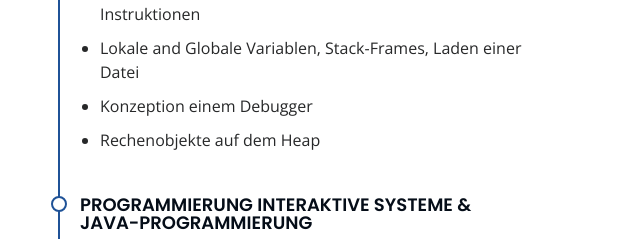
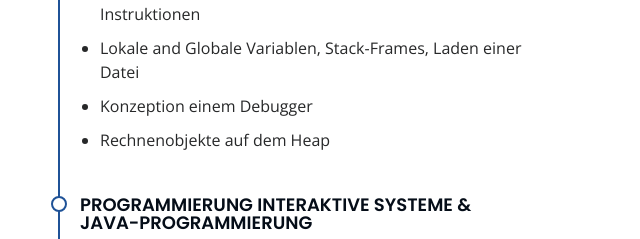
Before and after one commit to winniecarole/cv, a plain HTML site: page index.html in a window 1280 px wide. Shown: the part 4781-5020 px from the top of the page, 254-894 px from the left. Drawn offline with nearby package versions, Linux system fonts and the light colour scheme.

Commit message:
fehler korrigieren

```diff
--- a/index.html
+++ b/index.html
@@ -487,7 +487,7 @@
                 <li>Arithmetische Ausdruecke, Stackmaschinen, Instruktionen</li>
                 <li>Lokale and Globale Variablen, Stack-Frames, Laden einer Datei</li>
                 <li>Konzeption einem Debugger</li>
-                <li>Rechenobjekte auf dem Heap</li>
+                <li>Rechnenobjekte auf dem Heap</li>
 
               </ul>
             </div>
```
